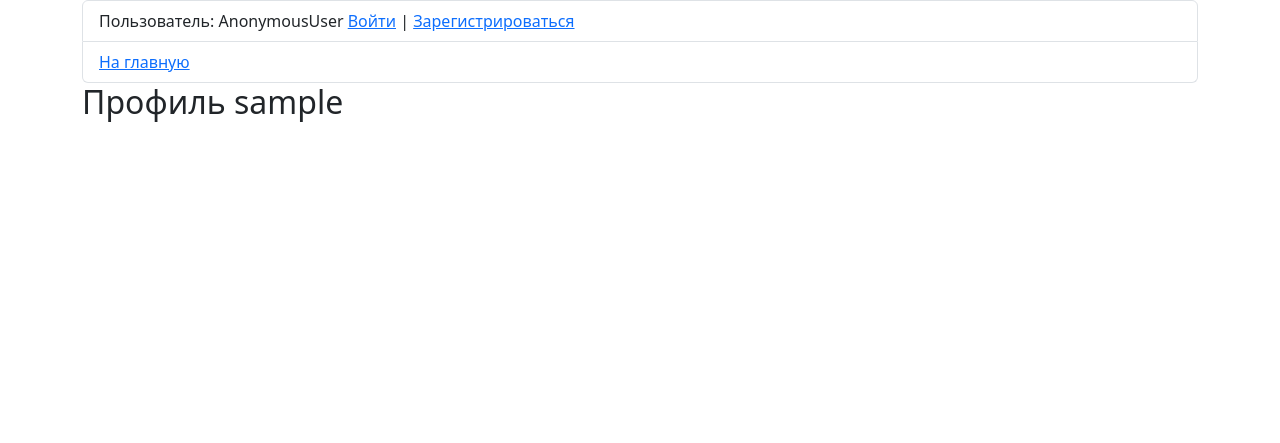
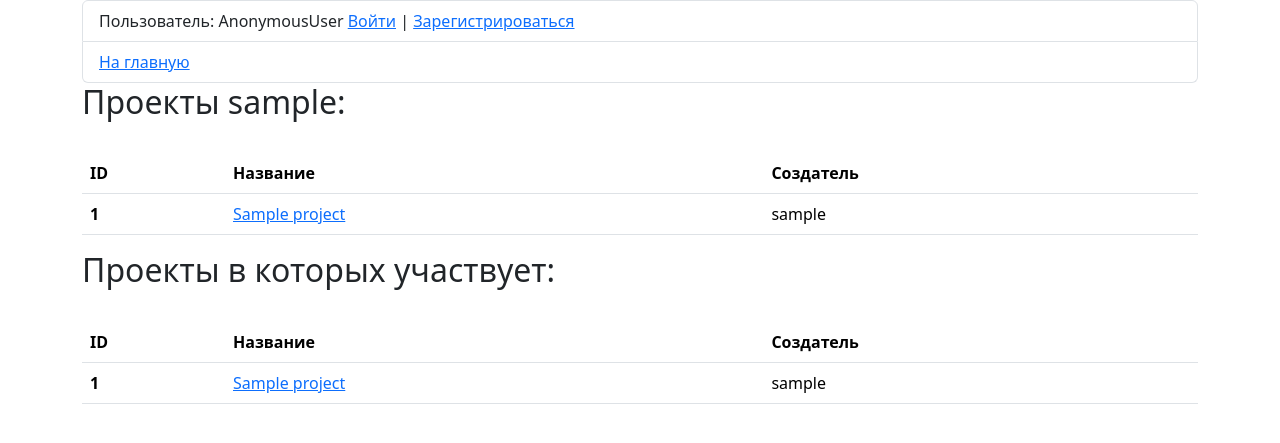
Before and after one commit to Quatry/django_project_site, a Django app: a page that uses project/user_profile/templates/user_profile.html in a window 1280 px wide. Shown: the top 443 px of the page. Run offline with Django 4.2, Linux system fonts and the light colour scheme; tables that the repository leaves empty hold one stand-in row (values such as "Sample post").

Commit message:
Оформления профиля

```diff
--- a/project/app/templates/add_participant.html
+++ b/project/app/templates/add_participant.html
@@ -3,7 +3,7 @@
 {% block content %}
 <form action="" method="post">
     {% csrf_token %}
-    {{participant}}
+    Участник: {{participant.participant}}
     <input type="submit" value="Добавить" class="btn btn-success"> <input type="button" onclick="history.back();" value="Назад" class="btn btn-success"/>
 </form>
 {% endblock %}
--- a/project/app/templates/registration/register.html
+++ b/project/app/templates/registration/register.html
@@ -7,6 +7,6 @@
   <form action="{% url 'app:register' %}" method="post">
     {{form}}
     {% csrf_token %}
-    <button type="submit">Submit</button>
+    <button type="submit" class="btn btn-success">Зарегистрироваться</button>
   </form>
 {% endblock %}
--- a/project/user_profile/templates/user_profile.html
+++ b/project/user_profile/templates/user_profile.html
@@ -1,7 +1,51 @@
 {% extends 'base.html' %}
 
 {% block content %}
-<h2>Профиль {{user_info.username}}</h2>
+    {% if user_projects %}
+    <h2>Проекты {{user_info.username}}:</h2><br>
+<table class="table table-hover">
+          <thead>
+            <tr>
+              <th scope="col">ID</th>
+              <th scope="col">Название</th>
+              <th scope="col">Создатель</th>
+            </tr>
+          </thead>
+            {% for i in user_projects %}
+            <tbody>
+                <tr>
+                    <th scope="row">{{i.id}}</th>
+                    <td><a href='../projects/{{i.id}}'>{{i.name}}</a></td>
+                    <td>{{i.owner}}</td>
+                </tr>
+            </tbody>
+            {% endfor %}
+</table>
+
+    {% endif %}
+    {% if user_participant %}
+    <h2>Проекты в которых участвует:</h2><br>
+    <table class="table table-hover">
+          <thead>
+            <tr>
+              <th scope="col">ID</th>
+              <th scope="col">Название</th>
+              <th scope="col">Создатель</th>
+            </tr>
+          </thead>
+        {% for i in user_participant %}
+            {% if i.invite_status == True %}
+                <tbody>
+                    <tr>
+                        <th scope="row">{{i.project.id}}</th>
+                        <td><a href='projects/{{i.project.id}}'>{{i.project.name}}</a></td>
+                        <td>{{i.project.owner}}</td>
+                    </tr>
+                </tbody>
+            {% endif %}
+        {% endfor %}
+    {% endif %}
+    </table>
 {% if owner == user_info.id %}
 Твоя страничка
 {% endif %}
--- a/project/user_profile/views.py
+++ b/project/user_profile/views.py
@@ -1,13 +1,17 @@
 from django.shortcuts import render, redirect
 
-from app.models import User
+from app.models import User, Project, Participant
 
 
 def user_profile(request,name):
     user_info = User.objects.filter(username = name).get()
+    user_projects = Project.objects.filter(owner = user_info.id).all()
+    user_participant = Participant.objects.filter(participant = user_info.id).all()
     owner = request.user.id
     return render(request,
                   'user_profile.html',
                   {'user_info':user_info,
                    'owner':owner,
+                   'user_projects':user_projects,
+                   'user_participant':user_participant
                    })
```
